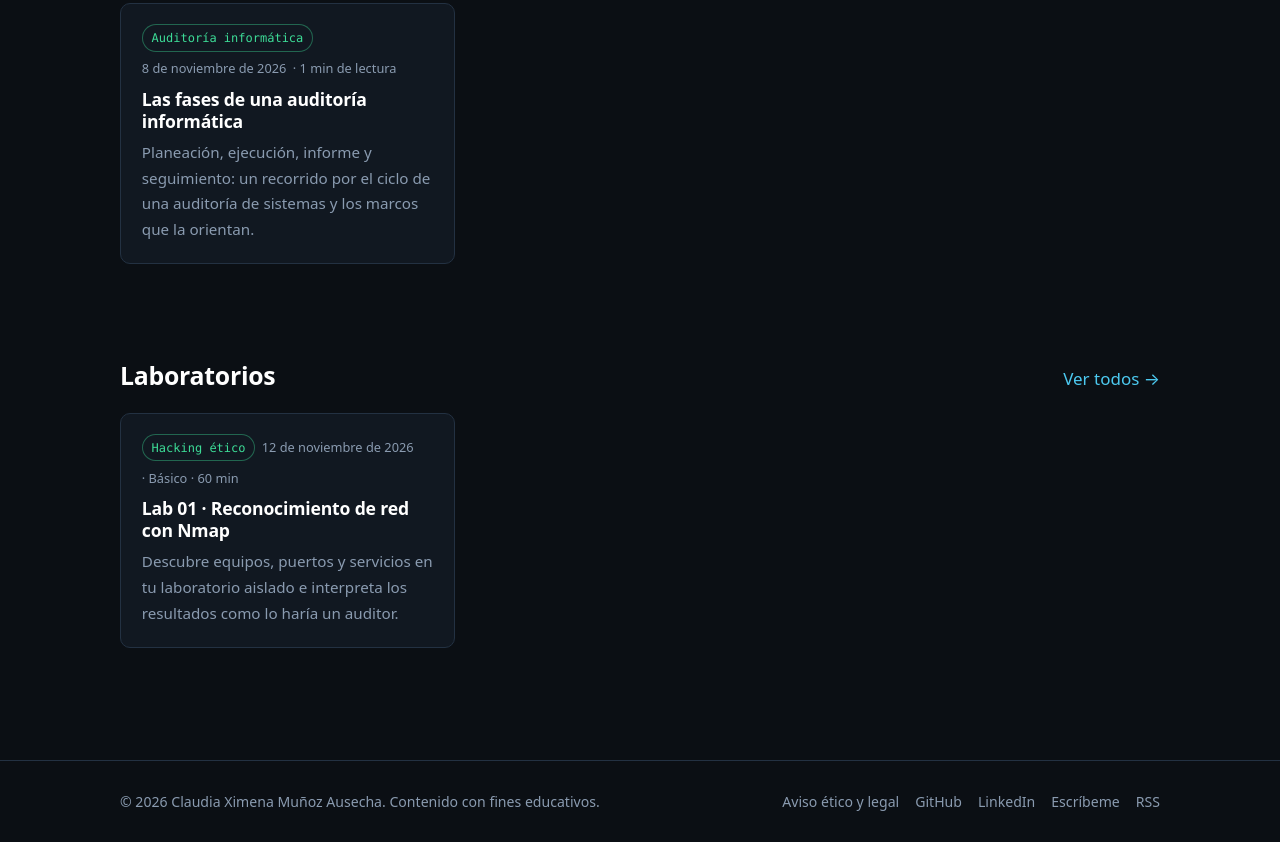
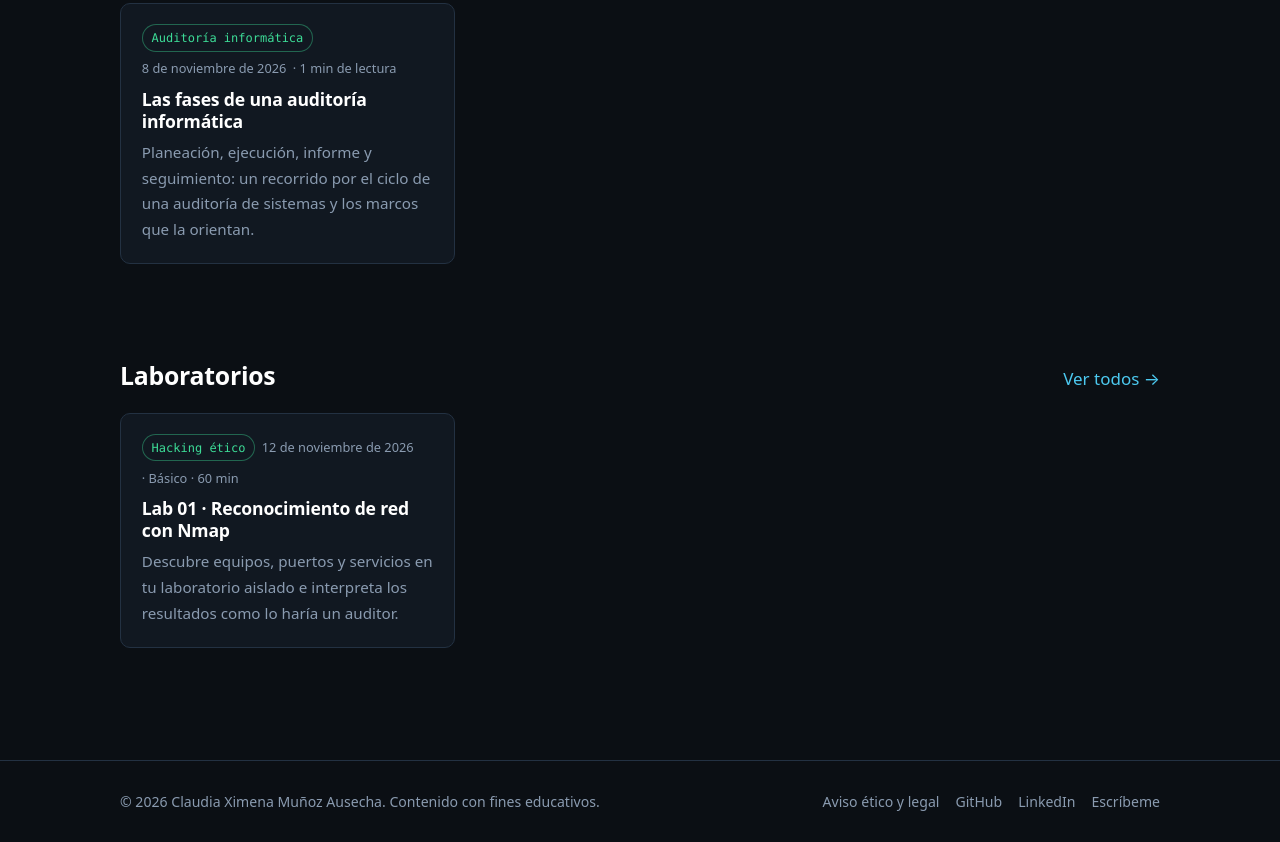
Before and after one commit to cxmausecha/cxmausecha.github.io, an Astro site: page / in a window 1280 px wide. Shown: the part 1595-2437 px from the top of the page. Built offline with nearby package versions, Linux system fonts and the light colour scheme; Astro itself is replaced by a stand-in of ours.

Commit message:
Remove RSS link from Footer component
Removed RSS link from footer.

```diff
--- a/src/components/Footer.astro
+++ b/src/components/Footer.astro
@@ -10,8 +10,7 @@ const year = new Date().getFullYear();
       {SOCIAL.github && <a href={SOCIAL.github} rel="me noopener">GitHub</a>}
       {SOCIAL.linkedin && <a href={SOCIAL.linkedin} rel="me noopener">LinkedIn</a>}
       {SOCIAL.email && <a href={`mailto:${SOCIAL.email}`}>Escríbeme</a>}
-      <a href="/rss.xml">RSS</a>
-    </p>
+      </p>
   </div>
 </footer>
 <style>
```
